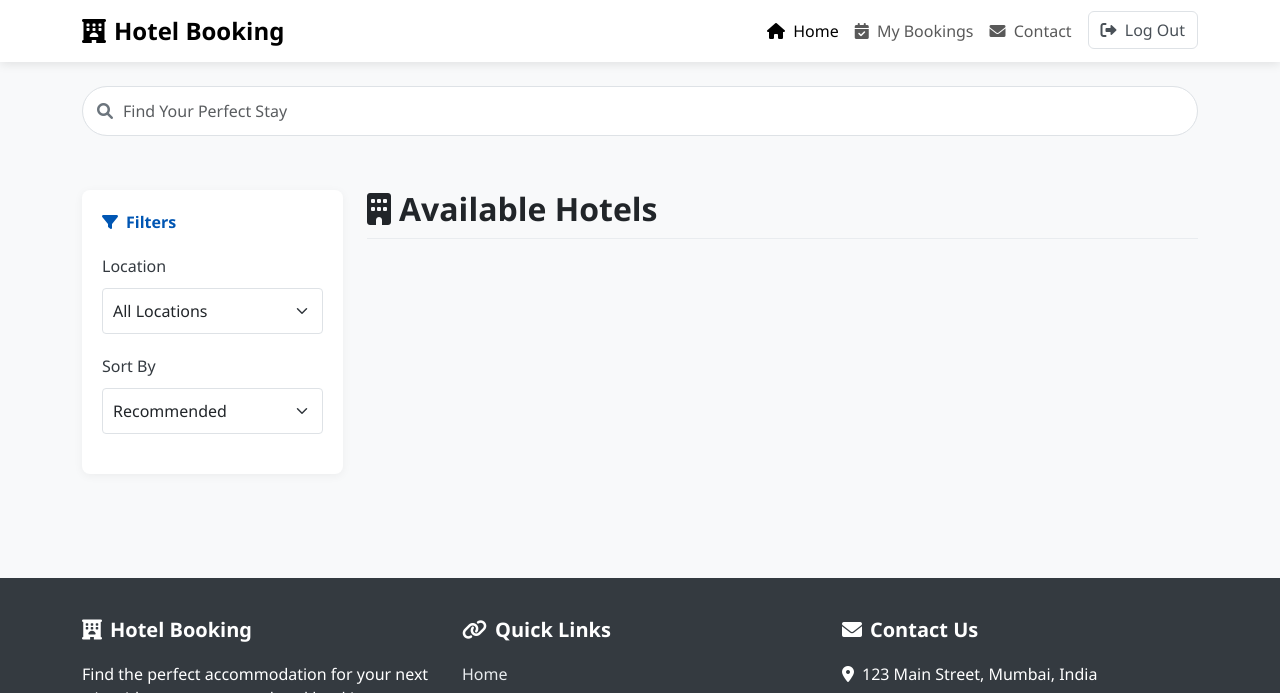
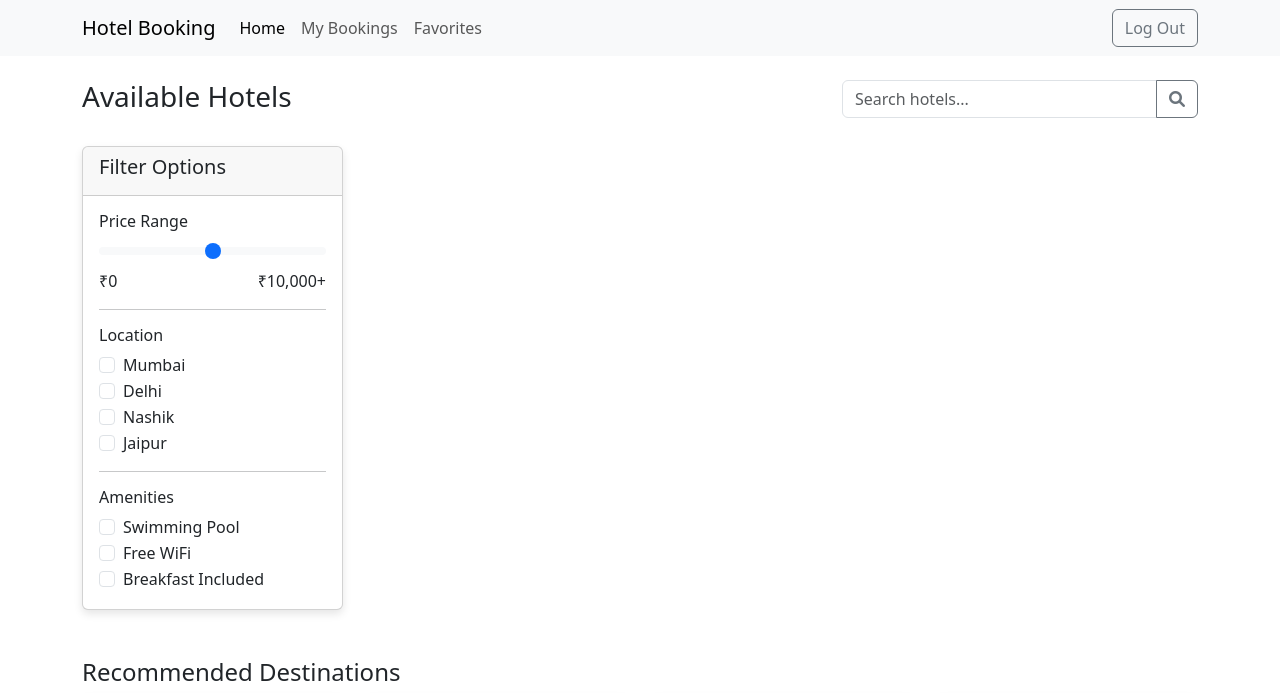
Before and after one commit to rajjadhav123/hotel-booking, a Flask app: template hotel-management/templates/user_dashboard.html in a window 1280 px wide. Shown: the top 693 px of the page. Run offline with Flask 2, Linux system fonts and the light colour scheme; the template is opened without the code that fills it, so the values that code supplies are empty.

```diff
--- a/hotel-management/templates/user_dashboard.html
+++ b/hotel-management/templates/user_dashboard.html
@@ -2,278 +2,115 @@
 <html lang="en">
 <head>
   <meta charset="UTF-8">
-  <meta name="viewport" content="width=device-width, initial-scale=1.0">
-  <title>Hotel Booking</title>
+  <title>Hotels</title>
   <link rel="stylesheet" href="{{ url_for('static', filename='css/style.css') }}">
   <link rel="stylesheet" href="https://cdn.jsdelivr.net/npm/bootstrap@5.3.0/dist/css/bootstrap.min.css">
   <link rel="stylesheet" href="https://cdnjs.cloudflare.com/ajax/libs/font-awesome/6.0.0/css/all.min.css">
-  <style>
-    body {
-      background-color: #f8f9fa;
-      font-family: 'Segoe UI', Tahoma, Geneva, Verdana, sans-serif;
-    }
-
-    .navbar {
-      box-shadow: 0 2px 10px rgba(0,0,0,0.1);
-      background-color: white;
-    }
-
-    .navbar-brand {
-      font-weight: 600;
-      font-size: 1.5rem;
-    }
-
-    .card {
-      border-radius: 8px;
-      border: none;
-      box-shadow: 0 2px 10px rgba(0,0,0,0.05);
-      margin-bottom: 20px;
-      transition: transform 0.3s, box-shadow 0.3s;
-    }
-
-    .card:hover {
-      transform: translateY(-5px);
-      box-shadow: 0 12px 20px rgba(0,0,0,0.1);
-    }
-
-    .card-img-top {
-      height: 220px;
-      object-fit: cover;
-      border-top-left-radius: 8px;
-      border-top-right-radius: 8px;
-    }
-
-    .btn-primary {
-      background-color: #0056b3;
-      border: none;
-      border-radius: 4px;
-      padding: 8px 16px;
-      font-weight: 500;
-    }
-
-    .btn-primary:hover {
-      background-color: #003d82;
-    }
-
-    .btn-outline-secondary {
-      border-color: #dee2e6;
-      color: #495057;
-    }
-
-    .section-title {
-      font-weight: 600;
-      margin-bottom: 20px;
-      padding-bottom: 10px;
-      border-bottom: 1px solid #e9ecef;
-    }
-
-    .filter-card {
-      background-color: white;
-      padding: 20px;
-    }
-
-    .filter-title {
-      color: #0056b3;
-      font-weight: 600;
-      display: flex;
-      align-items: center;
-      margin-bottom: 20px;
-    }
-
-    .filter-section {
-      margin-bottom: 20px;
-    }
-
-    .filter-label {
-      font-weight: 500;
-      margin-bottom: 10px;
-      color: #343a40;
-    }
-
-    .form-select {
-      border: 1px solid #dee2e6;
-      padding: 10px;
-      border-radius: 4px;
-    }
-
-    .search-container {
-      position: relative;
-      margin-bottom: 30px;
-    }
-
-    .search-icon {
-      position: absolute;
-      left: 15px;
-      top: 50%;
-      transform: translateY(-50%);
-      color: #6c757d;
-    }
-
-    .search-input {
-      padding-left: 40px;
-      height: 50px;
-      border-radius: 25px;
-      border: 1px solid #dee2e6;
-      width: 100%;
-    }
-
-    .hotel-location {
-      color: #6c757d;
-      margin-bottom: 15px;
-    }
-
-    .footer {
-      background-color: #343a40;
-      color: white;
-      padding: 40px 0 20px;
-      margin-top: 60px;
-    }
-
-    .footer-title {
-      font-weight: 600;
-      margin-bottom: 20px;
-    }
-
-    .footer-links {
-      list-style: none;
-      padding: 0;
-    }
-
-    .footer-links li {
-      margin-bottom: 10px;
-    }
-
-    .footer-links a {
-      color: #e9ecef;
-      text-decoration: none;
-    }
-
-    .footer-links a:hover {
-      color: white;
-      text-decoration: underline;
-    }
-
-    .social-icons {
-      display: flex;
-      gap: 15px;
-      margin-top: 20px;
-    }
-
-    .social-icons a {
-      color: white;
-      font-size: 1.2rem;
-    }
-
-    .copyright {
-      text-align: center;
-      padding-top: 20px;
-      margin-top: 20px;
-      border-top: 1px solid rgba(255,255,255,0.1);
-      color: #adb5bd;
-    }
-
-    @media (max-width: 768px) {
-      .filter-card {
-        margin-bottom: 20px;
-      }
-    }
-  </style>
 </head>
-
 <body>
-  <!-- Navigation Bar -->
-  <nav class="navbar navbar-expand-lg navbar-light sticky-top">
+  <nav class="navbar navbar-expand-lg navbar-light bg-light mb-4">
     <div class="container">
-      <a class="navbar-brand" href="#">
-        <i class="fas fa-hotel me-2"></i>Hotel Booking
-      </a>
+      <a class="navbar-brand" href="#">Hotel Booking</a>
       <button class="navbar-toggler" type="button" data-bs-toggle="collapse" data-bs-target="#navbarNav">
         <span class="navbar-toggler-icon"></span>
       </button>
       <div class="collapse navbar-collapse" id="navbarNav">
-        <ul class="navbar-nav ms-auto">
+        <ul class="navbar-nav me-auto">
           <li class="nav-item">
-            <a class="nav-link active" href="#"><i class="fas fa-home me-1"></i> Home</a>
+            <a class="nav-link active" href="#">Home</a>
           </li>
           <li class="nav-item">
-            <a class="nav-link" href="#"><i class="fas fa-calendar-check me-1"></i> My Bookings</a>
+            <a class="nav-link" href="#">My Bookings</a>
           </li>
           <li class="nav-item">
-            <a class="nav-link" href="#"><i class="fas fa-envelope me-1"></i> Contact</a>
-          </li>
-          <li class="nav-item">
-            <a href="https://hotel-booking-xq6q.onrender.com/logout" class="btn btn-outline-secondary ms-2">
-              <i class="fas fa-sign-out-alt me-1"></i> Log Out
-            </a>
+            <a class="nav-link" href="#">Favorites</a>
           </li>
         </ul>
+        <div class="d-flex">
+          <a href="https://hotel-booking-xq6q.onrender.com/logout" class="btn btn-outline-secondary">Log Out</a>
+        </div>
       </div>
     </div>
   </nav>
 
-  <!-- Main Content -->
-  <div class="container py-4">
-    <div class="row">
-      <div class="col-12 mb-4">
-        <div class="search-container">
-          <i class="fas fa-search search-icon"></i>
-          <input type="text" class="form-control search-input" placeholder="Find Your Perfect Stay" id="searchHotels">
+  <div class="container">
+    <div class="row mb-4">
+      <div class="col-md-8">
+        <h3>Available Hotels</h3>
+      </div>
+      <div class="col-md-4">
+        <div class="input-group">
+          <input type="text" class="form-control" placeholder="Search hotels..." id="searchHotels">
+          <button class="btn btn-outline-secondary" type="button"><i class="fas fa-search"></i></button>
         </div>
       </div>
     </div>
 
     <div class="row">
-      <!-- Filters Sidebar -->
-      <div class="col-lg-3">
-        <div class="card filter-card">
-          <div class="filter-title">
-            <i class="fas fa-filter me-2"></i> Filters
+      <div class="col-md-3 mb-4">
+        <div class="card">
+          <div class="card-header">
+            <h5>Filter Options</h5>
           </div>
+          <div class="card-body">
+            <h6>Price Range</h6>
+            <input type="range" class="form-range" min="0" max="10000" step="500">
+            <div class="d-flex justify-content-between">
+              <span>₹0</span>
+              <span>₹10,000+</span>
+            </div>
 
-          <div class="filter-section">
-            <div class="filter-label">Location</div>
-            <select class="form-select" id="locationFilter">
-              <option value="all">All Locations</option>
-              <option value="Mumbai">Mumbai</option>
-              <option value="Delhi">Delhi</option>
-              <option value="Nashik">Nashik</option>
-              <option value="Jaipur">Jaipur</option>
-              <option value="Andheri">Andheri</option>
-            </select>
-          </div>
+            <hr>
 
-          <div class="filter-section">
-            <div class="filter-label">Sort By</div>
-            <select class="form-select" id="sortOption">
-              <option value="recommended">Recommended</option>
-              <option value="az">Name (A-Z)</option>
-              <option value="za">Name (Z-A)</option>
-            </select>
+            <h6>Location</h6>
+            <div class="form-check">
+              <input class="form-check-input" type="checkbox" value="" id="mumbai">
+              <label class="form-check-label" for="mumbai">Mumbai</label>
+            </div>
+            <div class="form-check">
+              <input class="form-check-input" type="checkbox" value="" id="delhi">
+              <label class="form-check-label" for="delhi">Delhi</label>
+            </div>
+            <div class="form-check">
+              <input class="form-check-input" type="checkbox" value="" id="nashik">
+              <label class="form-check-label" for="nashik">Nashik</label>
+            </div>
+            <div class="form-check">
+              <input class="form-check-input" type="checkbox" value="" id="jaipur">
+              <label class="form-check-label" for="jaipur">Jaipur</label>
+            </div>
+
+            <hr>
+
+            <h6>Amenities</h6>
+            <div class="form-check">
+              <input class="form-check-input" type="checkbox" value="" id="pool">
+              <label class="form-check-label" for="pool">Swimming Pool</label>
+            </div>
+            <div class="form-check">
+              <input class="form-check-input" type="checkbox" value="" id="wifi">
+              <label class="form-check-label" for="wifi">Free WiFi</label>
+            </div>
+            <div class="form-check">
+              <input class="form-check-input" type="checkbox" value="" id="breakfast">
+              <label class="form-check-label" for="breakfast">Breakfast Included</label>
+            </div>
           </div>
         </div>
       </div>
 
-      <!-- Hotel Listings -->
-      <div class="col-lg-9">
-        <h2 class="section-title">
-          <i class="fas fa-building me-2"></i>Available Hotels
-        </h2>
-
-        <div class="row" id="hotelContainer">
+      <div class="col-md-9">
+        <div class="row">
           {% for hotel in hotels %}
-          <div class="col-md-6 col-lg-4 hotel-item" data-location="{{ hotel['location'] }}">
-            <div class="card">
-              <img src="{{ url_for('static', filename='images/' ~ hotel['image_path']) }}" class="card-img-top" alt="{{ hotel['name'] }}">
+          <div class="col-md-4">
+            <div class="card mb-4 hotel-card">
+              <img src="{{ url_for('static', filename='images/' ~ hotel['image_path']) }}" class="card-img-top" alt="Hotel Image">
               <div class="card-body">
                 <h5 class="card-title">{{ hotel['name'] }}</h5>
-                <p class="hotel-location">
-                  <i class="fas fa-map-marker-alt me-2"></i>{{ hotel['location'] }}
-                </p>
+                <p class="card-text"><i class="fas fa-map-marker-alt"></i> {{ hotel['location'] }}</p>
                 <div class="d-flex justify-content-between align-items-center">
-                  <a href="/hotel/{{ hotel['id'] }}" class="btn btn-primary">
-                    <i class="fas fa-door-open me-2"></i>View Rooms
-                  </a>
-                  <a href="#" class="text-danger"><i class="far fa-heart"></i></a>
+                  <a href="/hotel/{{ hotel['id'] }}" class="btn btn-primary">View Rooms</a>
+                  <button class="btn btn-outline-danger btn-sm"><i class="far fa-heart"></i></button>
                 </div>
               </div>
             </div>
@@ -282,106 +119,101 @@
         </div>
       </div>
     </div>
-  </div>
 
-  <!-- Footer -->
-  <footer class="footer">
-    <div class="container">
+    <div class="row mt-4 mb-5">
+      <div class="col-12">
+        <h4>Recommended Destinations</h4>
+        <div class="row">
+          <div class="col-md-3">
+            <div class="card">
+              <img src="{{ url_for('static', filename='images/destination-goa.jpg') }}" class="card-img-top" alt="Goa">
+              <div class="card-body text-center">
+                <h5>Goa</h5>
+                <p>Beach Paradise</p>
+              </div>
+            </div>
+          </div>
+          <div class="col-md-3">
+            <div class="card">
+              <img src="{{ url_for('static', filename='images/destination-manali.jpg') }}" class="card-img-top" alt="Manali">
+              <div class="card-body text-center">
+                <h5>Manali</h5>
+                <p>Mountain Retreat</p>
+              </div>
+            </div>
+          </div>
+          <div class="col-md-3">
+            <div class="card">
+              <img src="{{ url_for('static', filename='images/destination-udaipur.jpg') }}" class="card-img-top" alt="Udaipur">
+              <div class="card-body text-center">
+                <h5>Udaipur</h5>
+                <p>City of Lakes</p>
+              </div>
+            </div>
+          </div>
+          <div class="col-md-3">
+            <div class="card">
+              <img src="{{ url_for('static', filename='images/destination-kerala.jpg') }}" class="card-img-top" alt="Kerala">
+              <div class="card-body text-center">
+                <h5>Kerala</h5>
+                <p>God's Own Country</p>
+              </div>
+            </div>
+          </div>
+        </div>
+      </div>
+    </div>
+
+    <footer class="bg-light p-4 mt-5">
       <div class="row">
-        <div class="col-md-4 mb-4">
-          <h5 class="footer-title"><i class="fas fa-hotel me-2"></i>Hotel Booking</h5>
-          <p>Find the perfect accommodation for your next trip with our easy-to-use hotel booking platform.</p>
+        <div class="col-md-4">
+          <h5>About Us</h5>
+          <p>We provide the best hotel booking experience with exclusive deals and offers.</p>
+        </div>
+        <div class="col-md-4">
+          <h5>Quick Links</h5>
+          <ul class="list-unstyled">
+            <li><a href="#">Home</a></li>
+            <li><a href="#">FAQ</a></li>
+            <li><a href="#">Terms & Conditions</a></li>
+            <li><a href="#">Privacy Policy</a></li>
+          </ul>
+        </div>
+        <div class="col-md-4">
+          <h5>Contact Us</h5>
+          <address>
+            <i class="fas fa-envelope"></i> support@hotelbooking.com<br>
+            <i class="fas fa-phone"></i> +91 123 456 7890
+          </address>
           <div class="social-icons">
             <a href="#"><i class="fab fa-facebook"></i></a>
             <a href="#"><i class="fab fa-twitter"></i></a>
             <a href="#"><i class="fab fa-instagram"></i></a>
           </div>
         </div>
+      </div>
+      <div class="text-center mt-3">
+        <p>&copy; 2025 Hotel Booking. All rights reserved.</p>
+      </div>
+    </footer>
+  </div>
 
-        <div class="col-md-4 mb-4">
-          <h5 class="footer-title"><i class="fas fa-link me-2"></i>Quick Links</h5>
-          <ul class="footer-links">
-            <li><a href="#">Home</a></li>
-            <li><a href="#">My Bookings</a></li>
-            <li><a href="#">Terms & Conditions</a></li>
-            <li><a href="#">Privacy Policy</a></li>
-            <li><a href="#">FAQ</a></li>
-          </ul>
-        </div>
-
-        <div class="col-md-4 mb-4">
-          <h5 class="footer-title"><i class="fas fa-envelope me-2"></i>Contact Us</h5>
-          <address>
-            <p><i class="fas fa-map-marker-alt me-2"></i>123 Main Street, Mumbai, India</p>
-            <p><i class="fas fa-phone me-2"></i>+91 123 456 7890</p>
-            <p><i class="fas fa-envelope me-2"></i>support@hotelbooking.com</p>
-          </address>
-        </div>
-      </div>
-
-      <div class="copyright">
-        &copy; 2025 Hotel Booking. All rights reserved.
-      </div>
-    </div>
-  </footer>
-
-  <!-- Scripts -->
   <script src="https://cdn.jsdelivr.net/npm/bootstrap@5.3.0/dist/js/bootstrap.bundle.min.js"></script>
   <script>
-    // Search functionality
+    // Basic search functionality
     document.getElementById('searchHotels').addEventListener('keyup', function() {
       const searchText = this.value.toLowerCase();
-      const hotelItems = document.querySelectorAll('.hotel-item');
+      const hotels = document.querySelectorAll('.hotel-card');
 
-      hotelItems.forEach(item => {
-        const hotelName = item.querySelector('.card-title').textContent.toLowerCase();
-        const hotelLocation = item.querySelector('.hotel-location').textContent.toLowerCase();
+      hotels.forEach(hotel => {
+        const title = hotel.querySelector('.card-title').textContent.toLowerCase();
+        const location = hotel.querySelector('.card-text').textContent.toLowerCase();
 
-        if (hotelName.includes(searchText) || hotelLocation.includes(searchText)) {
-          item.style.display = '';
+        if (title.includes(searchText) || location.includes(searchText)) {
+          hotel.parentElement.style.display = '';
         } else {
-          item.style.display = 'none';
+          hotel.parentElement.style.display = 'none';
         }
-      });
-    });
-
-    // Location filter
-    document.getElementById('locationFilter').addEventListener('change', function() {
-      const selectedLocation = this.value;
-      const hotelItems = document.querySelectorAll('.hotel-item');
-
-      hotelItems.forEach(item => {
-        if (selectedLocation === 'all' || item.getAttribute('data-location') === selectedLocation) {
-          item.style.display = '';
-        } else {
-          item.style.display = 'none';
-        }
-      });
-    });
-
-    // Sorting functionality
-    document.getElementById('sortOption').addEventListener('change', function() {
-      const sortOption = this.value;
-      const hotelContainer = document.getElementById('hotelContainer');
-      const hotelItems = Array.from(document.querySelectorAll('.hotel-item'));
-
-      hotelItems.sort((a, b) => {
-        const nameA = a.querySelector('.card-title').textContent;
-        const nameB = b.querySelector('.card-title').textContent;
-
-        if (sortOption === 'az') {
-          return nameA.localeCompare(nameB);
-        } else if (sortOption === 'za') {
-          return nameB.localeCompare(nameA);
-        }
-
-        return 0; // default for 'recommended'
-      });
-
-      // Clear container and append sorted items
-      hotelContainer.innerHTML = '';
-      hotelItems.forEach(item => {
-        hotelContainer.appendChild(item);
       });
     });
   </script>
```
